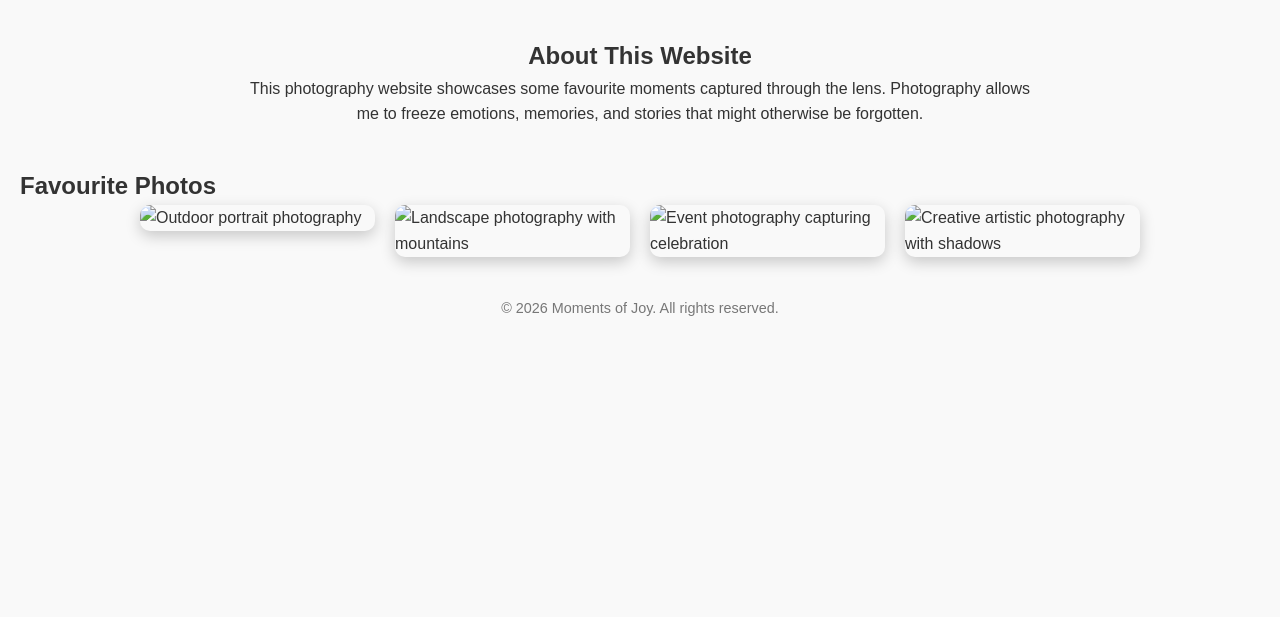
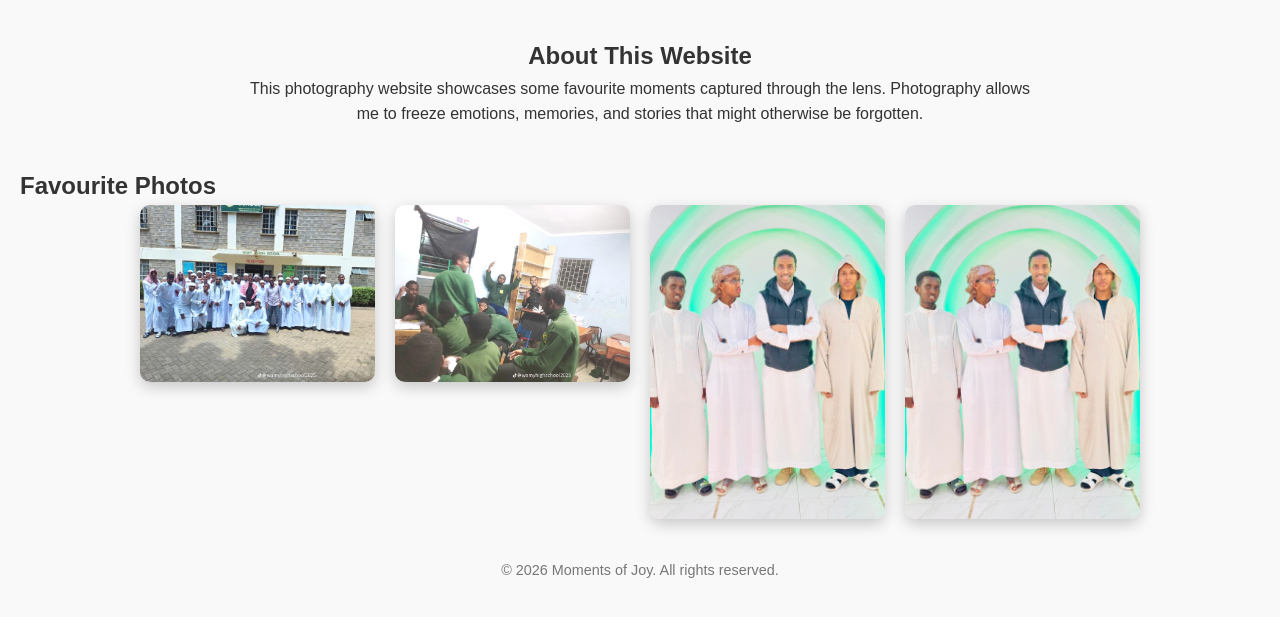
Before and after one commit to abdiwelihassan-max/moments-of-joy, a plain HTML site: page index.html in a window 1280 px wide. Shown: the part 125-742 px from the top of the page. Drawn offline with Linux system fonts and the light colour scheme; files that its build step writes are made by us from their sources.

Commit message:
add photos

```diff
--- a/index.html
+++ b/index.html
@@ -26,10 +26,10 @@
     <section class="gallery">
         <h2>Favourite Photos</h2>
         <ul>
-    <li><img src="assets/images/img1.jpeg" alt="Outdoor portrait photography"></li>
-    <li><img src="assets/images/img2.jpeg" alt="Landscape photography with mountains"></li>
-    <li><img src="assets/images/img3.jpeg" alt="Event photography capturing celebration"></li>
-    <li><img src="assets/images/img4.jpeg" alt="Creative artistic photography with shadows"></li>
+    <li><img src="img1.jpeg" alt="Outdoor portrait photography"></li>
+    <li><img src="img2.jpeg" alt="Landscape photography with mountains"></li>
+    <li><img src="img3.jpeg" alt="Event photography capturing celebration"></li>
+    <li><img src="img3.jpeg" alt="Creative artistic photography with shadows"></li>
         </ul>
     <footer>
         <p>&copy; 2026 Moments of Joy. All rights reserved.</p>
```
Also changed, not shown: img1.jpeg (added), img2.jpeg (added), img3.jpeg (added), img4.jpeg (added).
